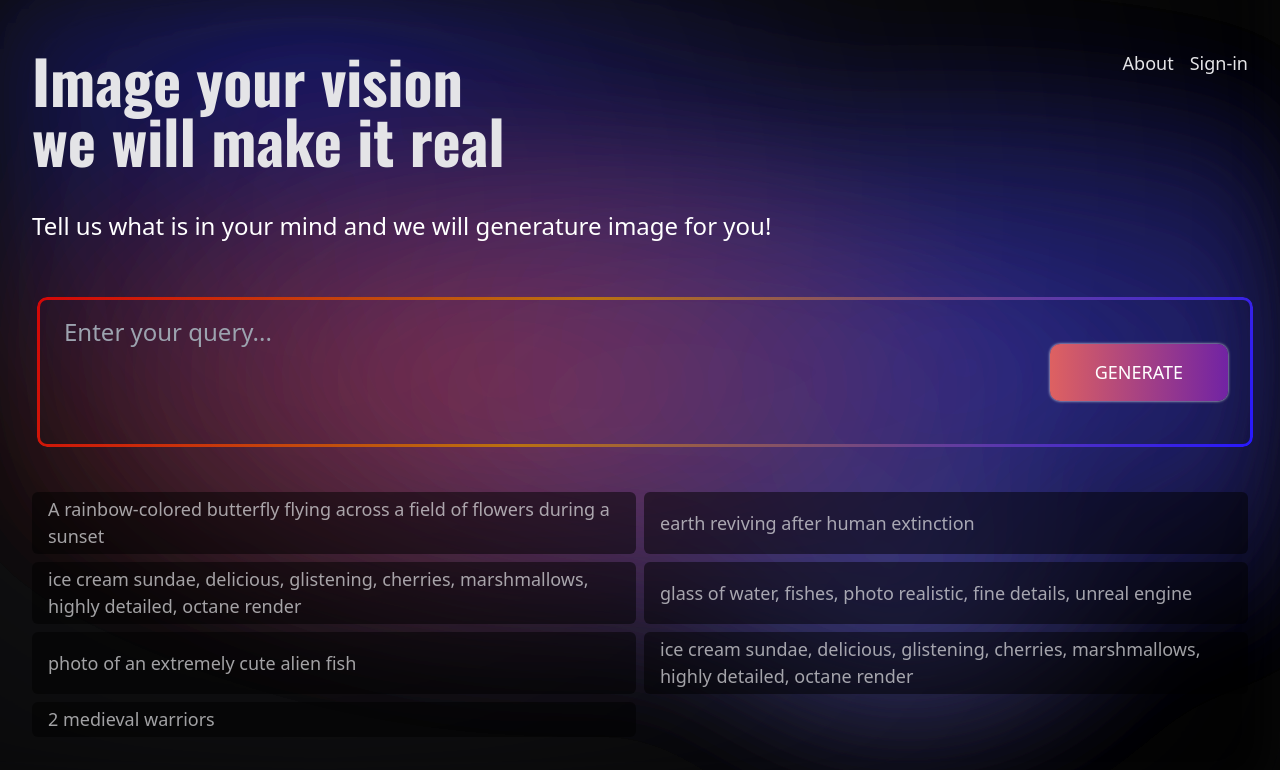
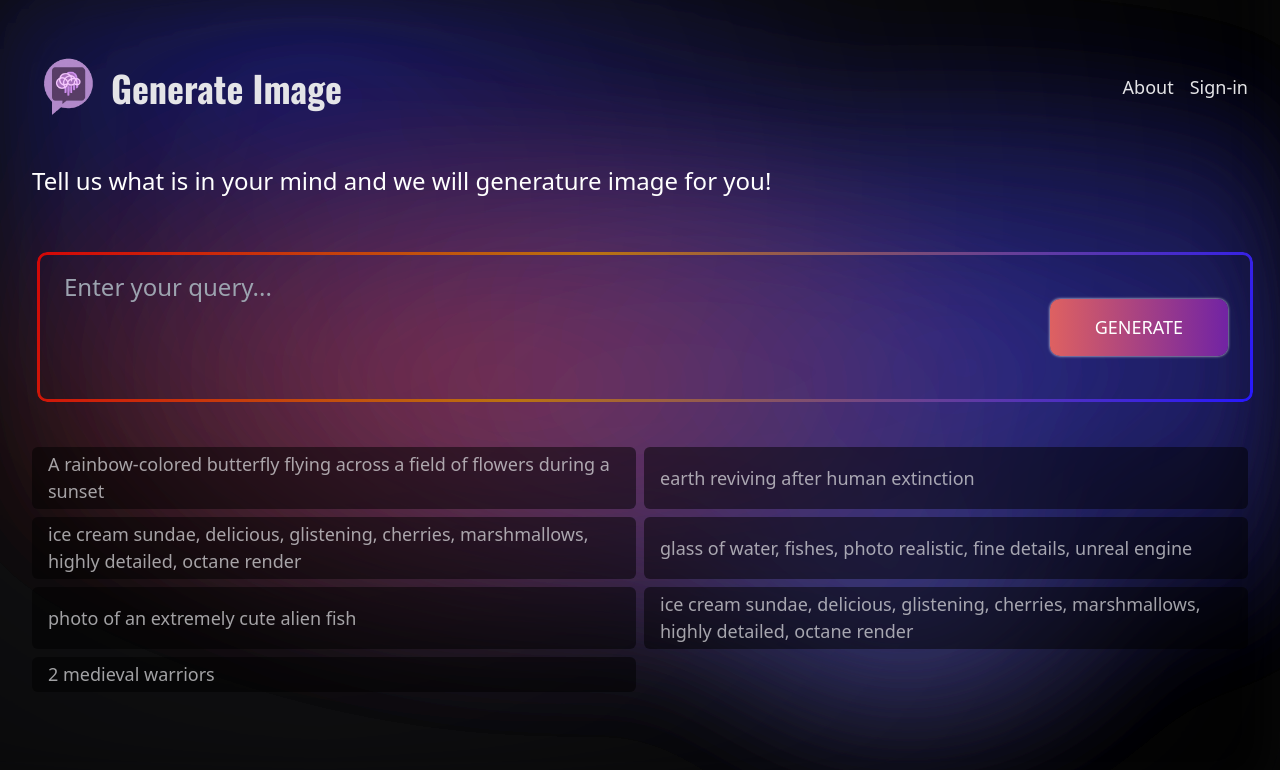
Before and after one commit to halilibrahimcelik/generateImage, a Next.js app: page / in a window 1280 px wide. Shown: the top 770 px of the page. Built offline with nearby package versions, Linux system fonts and the light colour scheme.

Commit message:
feat:added homepage icon to header

```diff
--- a/src/components/header/index.tsx
+++ b/src/components/header/index.tsx
@@ -1,10 +1,10 @@
 "use client";
-
 import { usePathname } from "next/navigation";
-
+import Image from "next/image";
 import React from "react";
 import Wrapper from "../wrapper";
 import Link from "next/link";
+import logo from "@/assets/logo-small.png";
 type Props = {};
 
 function Header({}: Props) {
@@ -14,17 +14,33 @@ function Header({}: Props) {
   return (
     <header>
       <Wrapper tag="nav" customClass="py-[50px]">
-        <ul className="flex justify-between">
+        <ul className="flex justify-between items-center">
           <li>
-            <h1 className="text-3xl  md:leading-[1.2] md:text-5xl xl:text-6xl font-bold">
+            {/* <h1 className="text-3xl  md:leading-[1.2] md:text-5xl xl:text-6xl font-bold">
               {" "}
               Image your vision <br />
               we will make it real
-            </h1>
+            </h1> */}
+
+            <Link
+              className="flex gap-1 items-center pacity-100 hover:opacity-70  transition-opacity ease-in duration-200"
+              href={"/"}
+            >
+              <Image
+                width={75}
+                height={75}
+                className="object-cover"
+                alt="logo"
+                src={logo}
+              />
+              <h1 className="text-2xl  md:leading-[1.2] md:text-3xl xl:text-4xl font-bold ">
+                Generate Image
+              </h1>
+            </Link>
           </li>
-          <li className="flex gap-4">
+          <li className="flex gap-4 ">
             <Link
-              className={`font-medium relative after:content-['']  after:absolute after:w-full after:h-[2px] after:transition-all after:duration-200 after:ease-in  ${
+              className={`font-medium relative after:content-[''] opacity-100 hover:opacity-70  transition-opacity ease-in duration-200  after:absolute after:w-full after:h-[2px] after:transition-all after:duration-200 after:ease-in  ${
                 pathname === "/about" ? active : inactive
               }    after:left-0 after:right-0 after:top-[24px] after:bg-white hover:after:scale-50`}
               href={"/about"}
@@ -32,7 +48,7 @@ function Header({}: Props) {
               About
             </Link>
             <Link
-              className={`font-medium relative after:content-['']  after:absolute after:w-full after:h-[2px] after:transition-all after:duration-200 after:ease-in  ${
+              className={`font-medium  pacity-100 hover:opacity-70  transition-opacity ease-in duration-200 relative after:content-['']  after:absolute after:w-full after:h-[2px] after:transition-all after:duration-200 after:ease-in  ${
                 pathname === "/login" ? active : inactive
               }    after:left-0 after:right-0 after:top-[24px] after:bg-white hover:after:scale-50`}
               href={"/login"}
```
Also changed, not shown: src/assets/logo-small.png (added), src/assets/logo.png (added).
